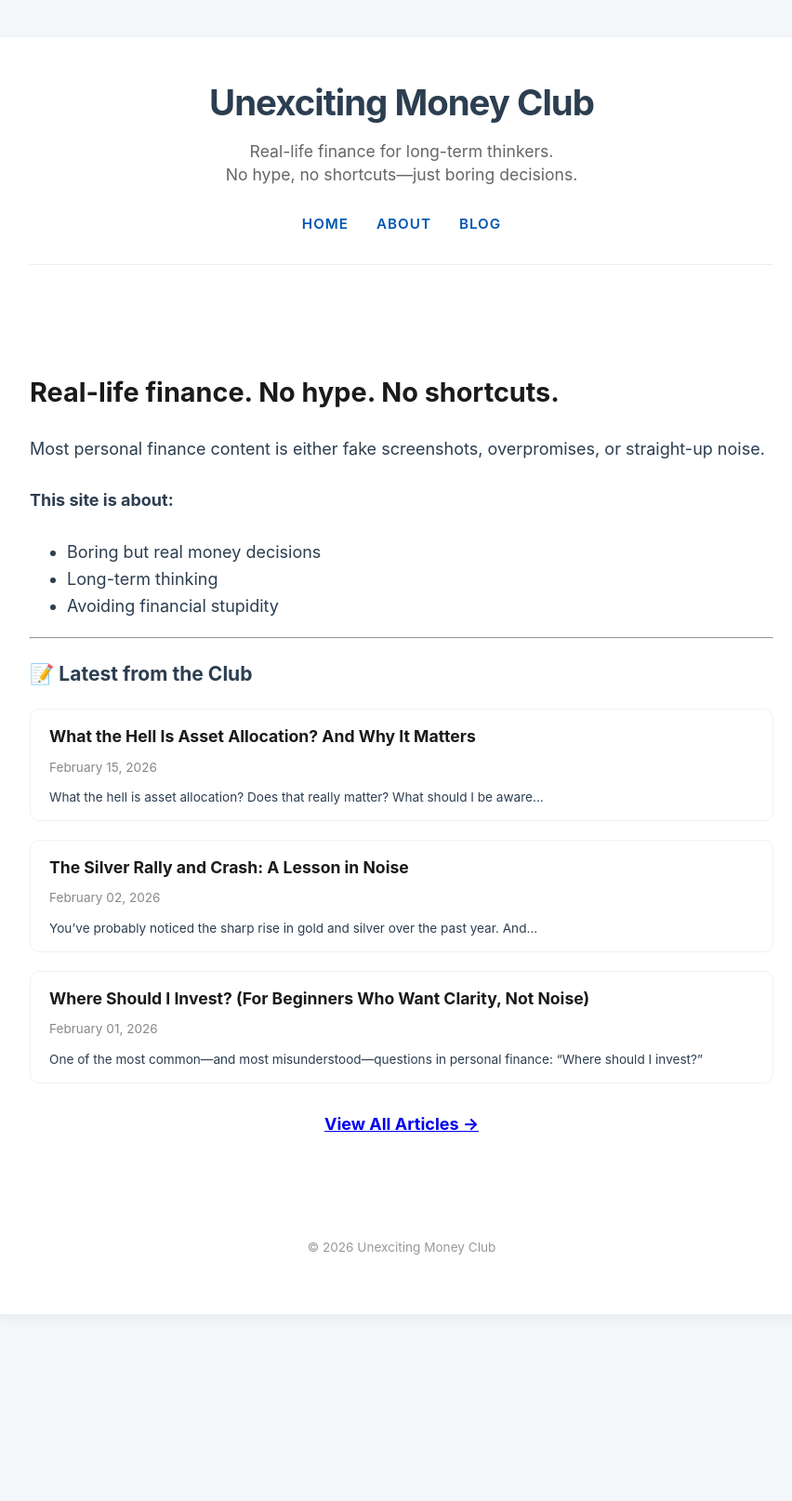
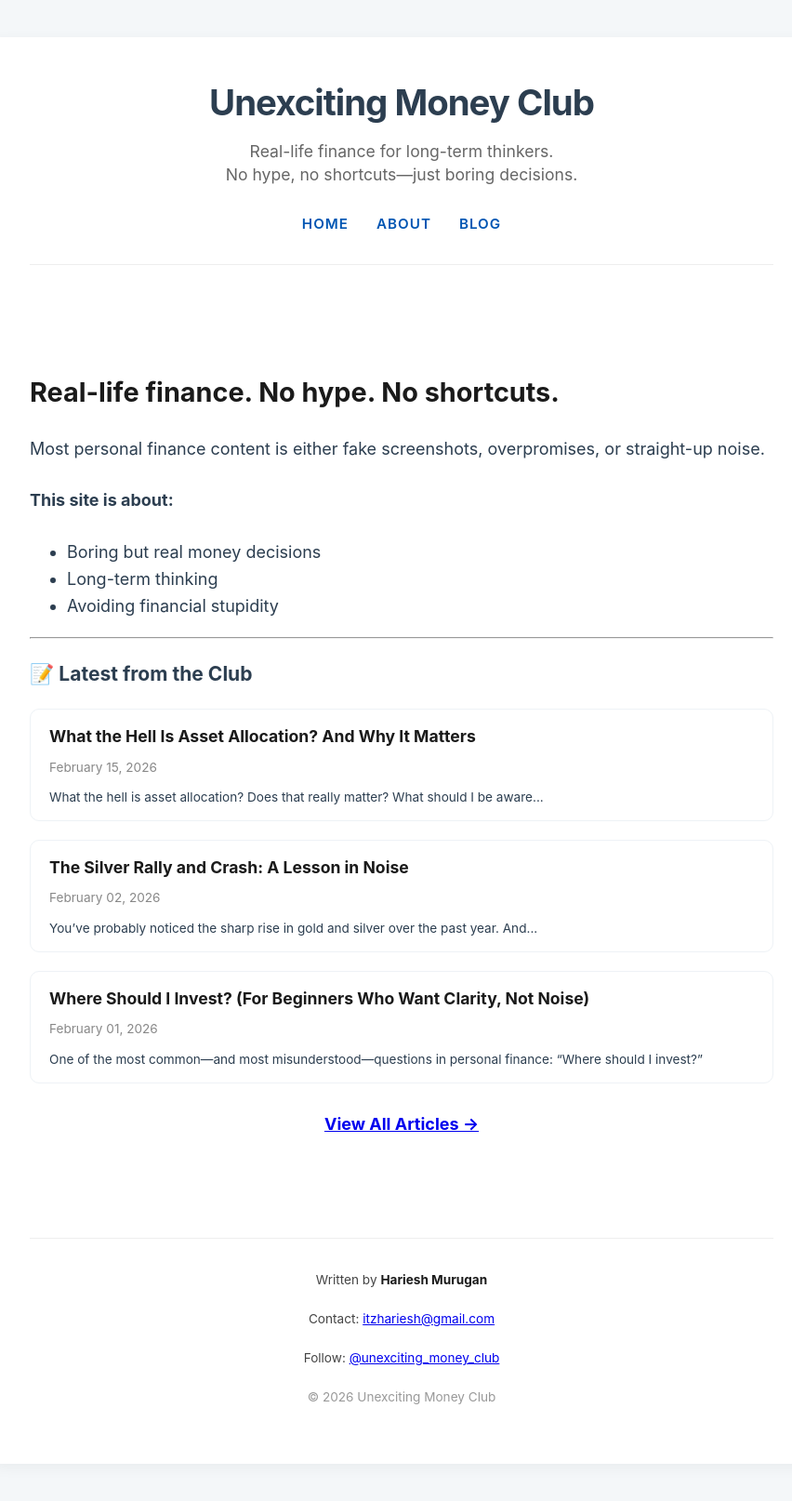
Before and after one commit to HarieshMK/HarieshMK.github.io, a Jekyll site: the page built from index.md, in a window 1280 px wide. Shown: the whole page at 93% size, without its empty margins (208-1060 px from the left). Built offline with Jekyll 4.4.1, drawn with Linux system fonts in a browser that asks for light colours; before the commit the page ends 1453 px from its top, so only the background shows below that.

Commit message:
Update default.html

```diff
--- a/_layouts/default.html
+++ b/_layouts/default.html
@@ -43,8 +43,15 @@
       {{ content }}
     </main>
 
-    <footer>
-      <p>&copy; {{ "now" | date: "%Y" }} Unexciting Money Club</p>
+  <footer>
+      <div class="footer-author">
+        <p>Written by <strong>{{ site.author.name }}</strong></p>
+        <p>Contact: <a href="mailto:{{ site.author.email }}">{{ site.author.email }}</a></p>
+        {% if site.author.instagram %}
+          <p>Follow: <a href="https://instagram.com/{{ site.author.instagram }}" target="_blank">@{{ site.author.instagram }}</a></p>
+        {% endif %}
+      </div>
+      <p>&copy; {{ "now" | date: "%Y" }} {{ site.title }}</p>
     </footer>
   </div>
 </body>
```
